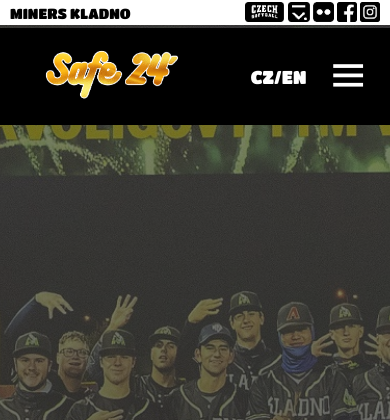
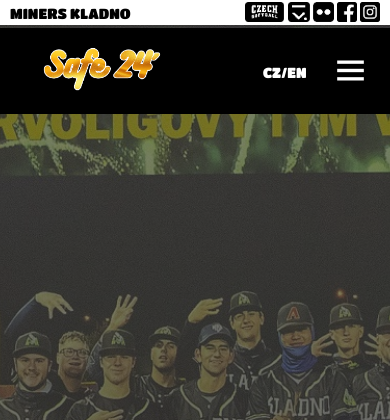
Before and after one commit to kuceraf06/SAFE, a PHP site: page / in a window 390 px wide. Shown: the top 420 px of the page. Run offline with PHP 8.4, Linux system fonts and the light colour scheme.

Commit message:
Add files via upload

```diff
--- a/css/responsivity.css
+++ b/css/responsivity.css
@@ -39,6 +39,12 @@
     .navbar a,
     .navbar p {
     font-size: .9rem;
+    }
+
+    #logo {
+        width: 150px;
+        margin-right: 1rem;
+        margin-left: 35px;
     }
 }
 
@@ -172,12 +178,20 @@
         visibility: hidden;
     }
 
+    .mobile-translate a{
+        font-size: .9rem;
+    }
+
     .mobile {
         display: block;
     }
 
     .mobile-header.hide {
         transform: translateY(-100%);
+    }
+
+    #menu-icon {
+        font-size: 2.5rem;
     }
 
     .mobile-menu li a{
--- a/css/style.css
+++ b/css/style.css
@@ -150,7 +150,7 @@ body {
 .header-icons a img:hover {
     color: rgb(194, 155, 49);
     background-color: rgb(194, 155, 49);
-    border-radius: 3px;
+    border-radius: 4px;
     transition: all 0.3s ease;
 }
 
@@ -180,10 +180,6 @@ body {
     text-decoration: none;
     padding: 6px 8px;
     transition: .2s ease-in-out;
-}
-
-.header p {
-    font-family: "Titan One", sans-serif;
 }
 
 .mobile-translate{
```
